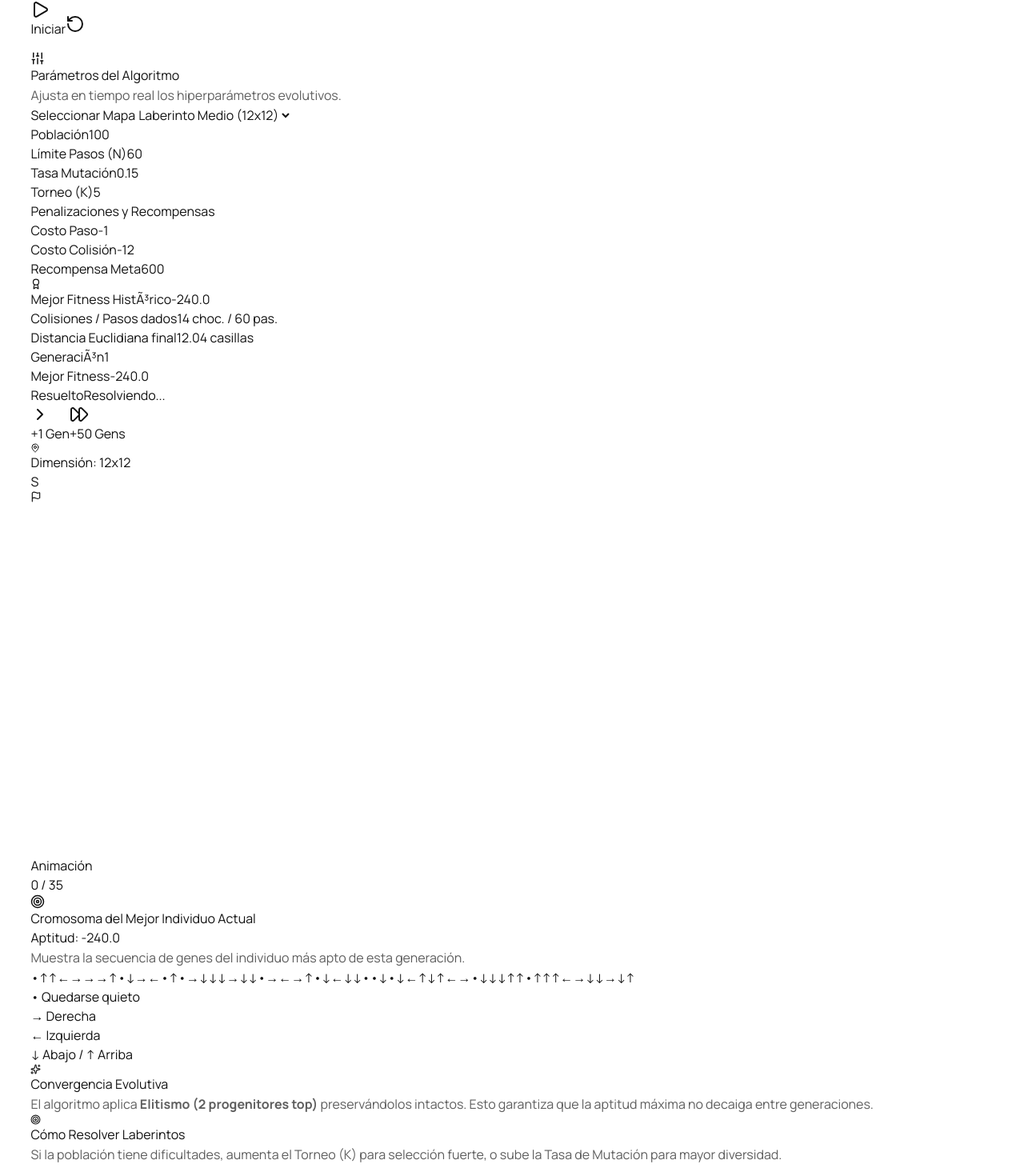
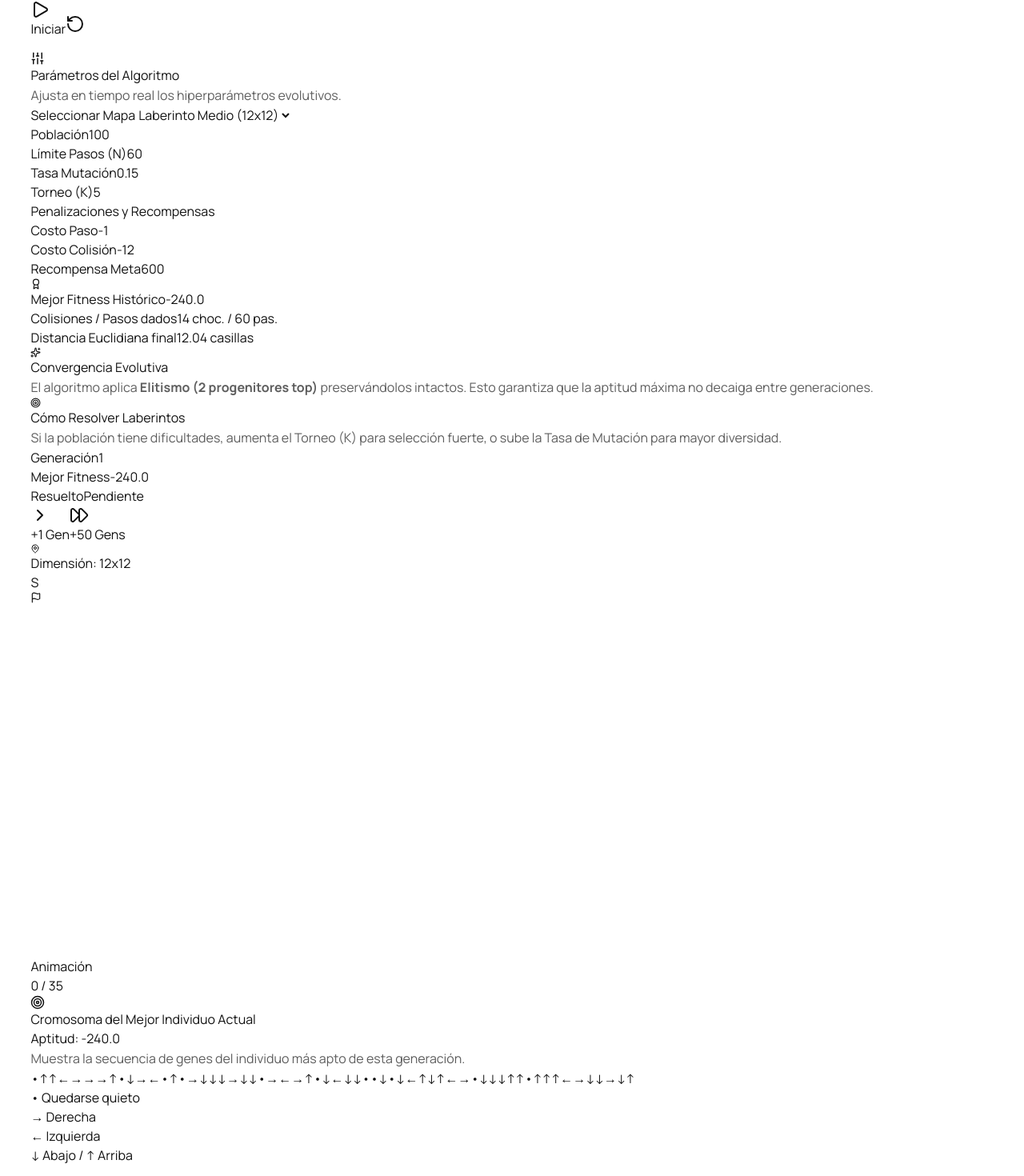
Before and after one commit to iamrodrigodev/parcial-ia-ga, a React (Vite) app: page /laberinto in a window 1280 px wide. Shown: the part 324-1794 px from the top of the page at 80% size. Built offline with nearby package versions, Linux system fonts and the light colour scheme.

Commit message:
feat(laberinto): unificar UI en modo claro y estados de control

```diff
--- a/src/features/laberinto/PaginaLaberinto.tsx
+++ b/src/features/laberinto/PaginaLaberinto.tsx
@@ -46,23 +46,23 @@ export function PaginaLaberinto() {
 
   const colorPorGen = (gen: number) => {
     switch (gen) {
-      case 0: return 'text-zinc-400 bg-zinc-100 dark:bg-zinc-900 border-zinc-200 dark:border-zinc-800';
-      case 1: return 'text-blue-500 bg-blue-50 dark:bg-blue-950/30 border-blue-200 dark:border-blue-900';
-      case 2: return 'text-purple-500 bg-purple-50 dark:bg-purple-950/30 border-purple-200 dark:border-purple-900';
-      case 3: return 'text-emerald-500 bg-emerald-50 dark:bg-emerald-950/30 border-emerald-200 dark:border-emerald-900';
-      case 4: return 'text-rose-500 bg-rose-50 dark:bg-rose-950/30 border-rose-200 dark:border-rose-900';
+      case 0: return 'text-zinc-400 bg-zinc-100 border-zinc-200';
+      case 1: return 'text-blue-500 bg-blue-50 border-blue-200';
+      case 2: return 'text-purple-500 bg-purple-50 border-purple-200';
+      case 3: return 'text-emerald-500 bg-emerald-50 border-emerald-200';
+      case 4: return 'text-rose-500 bg-rose-50 border-rose-200';
       default: return 'text-zinc-500 bg-zinc-100';
     }
   };
 
   return (
-    <div className="container page-stack">
+    <div className="container page-stack font-sans">
       {/* Title Header */}
       <div className="flex flex-col md:flex-row md:items-center justify-between gap-4 border-b pb-5 mb-4">
         <div>
-          <h1 className="text-3xl font-extrabold tracking-tight bg-gradient-to-r from-zinc-900 to-zinc-600 dark:from-white dark:to-zinc-400 bg-clip-text text-transparent flex items-center gap-2">
-            <Dna className="text-zinc-900 dark:text-white" size={32} />
-            ResoluciÃ³n de Laberintos con Algoritmo GenÃ©tico
+          <h1 className="text-3xl font-extrabold tracking-tight bg-gradient-to-r from-zinc-900 to-zinc-600 bg-clip-text text-transparent flex items-center gap-2">
+            <Dna className="text-zinc-900" size={32} />
+            Resolución de Laberintos con Algoritmo Genético
           </h1>
           <p className="text-muted-foreground text-sm mt-1">
             Simula poblaciones evolutivas cruzando cromosomas de movimiento para resolver laberintos discretos.
@@ -79,11 +79,11 @@ export function PaginaLaberinto() {
             <span>{reproduciendo ? 'Pausar' : 'Iniciar'}</span>
           </Boton>
           <Boton
-            variante="secundario"
+            variante="primario"
             icono={RotateCcw}
             onClick={reiniciarPoblacion}
-            className="border"
-            title="Reiniciar SimulaciÃ³n"
+            className=""
+            title="Reiniciar Simulación"
           />
         </div>
       </div>
@@ -100,6 +100,7 @@ export function PaginaLaberinto() {
           />
 
           <PanelMetricasLaberinto mejorIndividuoHistorico={mejorIndividuoHistorico} />
+          <PanelNotasLaberinto />
         </div>
 
         {/* Right Side: Grid Laberinto, Controls & Population rendering */}
@@ -129,7 +130,6 @@ export function PaginaLaberinto() {
             obtenerIconoMovimiento={obtenerIconoMovimiento}
             colorPorGen={colorPorGen}
           />
-          <PanelNotasLaberinto />
 
         </div>
 
--- a/src/features/laberinto/components/BarraControlLaberinto.tsx
+++ b/src/features/laberinto/components/BarraControlLaberinto.tsx
@@ -19,30 +19,34 @@ export function BarraControlLaberinto({
   avanzar50Generaciones,
 }: Props) {
   return (
-    <div className="flex flex-wrap items-center justify-between gap-3 bg-zinc-50 dark:bg-zinc-900 border p-3.5 rounded-xl shadow-sm">
+    <div className="flex flex-wrap items-center justify-between gap-3 bg-zinc-50 border p-3.5 rounded-xl shadow-sm">
       <div className="flex items-center gap-4">
         <div>
-          <span className="text-xs text-muted-foreground font-semibold uppercase tracking-wider block">GeneraciÃ³n</span>
-          <span className="text-2xl font-black tabular-nums text-zinc-950 dark:text-white">{generacion}</span>
+          <span className="text-xs text-muted-foreground font-semibold uppercase tracking-wider block">Generación</span>
+          <span className="text-2xl font-black tabular-nums text-zinc-950">{generacion}</span>
         </div>
-        <div className="h-8 w-px bg-zinc-200 dark:bg-zinc-800" />
+        <div className="h-8 w-px bg-zinc-200" />
         <div>
           <span className="text-xs text-muted-foreground font-semibold uppercase tracking-wider block">Mejor Fitness</span>
-          <span className="text-2xl font-black tabular-nums text-zinc-950 dark:text-white">
+          <span className="text-2xl font-black tabular-nums text-zinc-950">
             {mejorIndividuoGeneracion ? mejorIndividuoGeneracion.fitness.toFixed(1) : "-"}
           </span>
         </div>
-        <div className="h-8 w-px bg-zinc-200 dark:bg-zinc-800" />
+        <div className="h-8 w-px bg-zinc-200" />
         <div>
           <span className="text-xs text-muted-foreground font-semibold uppercase tracking-wider block">Resuelto</span>
           <span className="flex items-center mt-1">
             {mejorIndividuoGeneracion?.alcanzoMeta ? (
-              <Insignia className="bg-emerald-100 text-emerald-800 dark:bg-emerald-950 dark:text-emerald-300 font-bold border-transparent px-2.5 py-0.5 text-xs">
-                Â¡Ã‰xito!
+              <Insignia className="bg-emerald-100 text-emerald-800 font-bold border-transparent px-2.5 py-0.5 text-xs">
+                ¡Éxito!
+              </Insignia>
+            ) : reproduciendo ? (
+              <Insignia className="bg-zinc-200 text-zinc-700 font-bold border-transparent px-2.5 py-0.5 text-xs animate-pulse">
+                Resolviendo...
               </Insignia>
             ) : (
-              <Insignia className="bg-zinc-200 text-zinc-700 dark:bg-zinc-800 dark:text-zinc-400 font-bold border-transparent px-2.5 py-0.5 text-xs animate-pulse">
-                Resolviendo...
+              <Insignia className="bg-zinc-100 text-zinc-500 font-bold border-transparent px-2.5 py-0.5 text-xs">
+                Pendiente
               </Insignia>
             )}
           </span>
@@ -51,21 +55,21 @@ export function BarraControlLaberinto({
 
       <div className="flex items-center gap-1.5">
         <Boton
-          variante="secundario"
+          variante="primario"
           icono={ChevronRight}
           onClick={avanzarUnaGeneracion}
           disabled={reproduciendo}
-          className="border h-9 text-xs"
-          title="Avanzar exactamente 1 generaciÃ³n inmediatamente"
+          className="h-9 text-xs"
+          title="Avanzar exactamente 1 generación inmediatamente"
         >
           <span>+1 Gen</span>
         </Boton>
         <Boton
-          variante="secundario"
+          variante="primario"
           icono={FastForward}
           onClick={avanzar50Generaciones}
           disabled={reproduciendo}
-          className="border h-9 text-xs"
+          className="h-9 text-xs"
           title="Avanzar 50 generaciones inmediatamente en segundo plano"
         >
           <span>+50 Gens</span>
--- a/src/features/laberinto/components/GridLaberinto.tsx
+++ b/src/features/laberinto/components/GridLaberinto.tsx
@@ -17,14 +17,14 @@ interface Props {
 
 export function GridLaberinto({ mapaActual, filas, columnas, caminoDestacado, poblacion, pasoSimulacion, mejorIndividuoGeneracion, inicio, maxPasosSimulacion }: Props) {
   return (
-    <div className="flex flex-col items-center bg-zinc-50 dark:bg-zinc-950 rounded-2xl border p-6 shadow-inner relative overflow-hidden">
+    <div className="flex flex-col items-center bg-zinc-50 rounded-2xl border p-6 shadow-inner relative overflow-hidden">
       <div className="absolute top-2 right-3 flex items-center gap-1">
         <MapPin size={12} className="text-muted-foreground" />
         <span className="text-[10px] text-muted-foreground font-semibold uppercase tracking-wider">Dimensión: {columnas}x{filas}</span>
       </div>
 
       <div
-        className="grid gap-0.5 border border-zinc-300 dark:border-zinc-800 p-1.5 rounded-lg bg-zinc-200/80 dark:bg-zinc-900/80 shadow-md w-full relative"
+        className="grid gap-0.5 border border-zinc-300 p-1.5 rounded-lg bg-zinc-200/80 shadow-md w-full relative"
         style={{ gridTemplateColumns: `repeat(${columnas}, minmax(0, 1fr))`, maxWidth: `${columnas * 40}px`, aspectRatio: `${columnas} / ${filas}` }}
       >
         {mapaActual.map((fila, y) =>
@@ -49,7 +49,7 @@ export function GridLaberinto({ mapaActual, filas, columnas, caminoDestacado, po
                     ? "bg-emerald-500/10 border border-emerald-500 text-emerald-600 font-black"
                     : esFin
                     ? "bg-amber-500/10 border border-amber-500 text-amber-500 font-black animate-pulse"
-                    : "bg-white dark:bg-zinc-950 border border-zinc-100 dark:border-zinc-900/50"
+                    : "bg-white border border-zinc-100"
                 }`}
               >
                 {esCaminoMejor && !esInicio && !esFin && (
@@ -88,12 +88,12 @@ export function GridLaberinto({ mapaActual, filas, columnas, caminoDestacado, po
       </div>
 
       {mejorIndividuoGeneracion && (
-        <div className="w-full max-w-[450px] mt-4 flex items-center justify-between gap-3 text-xs bg-white dark:bg-zinc-900 border rounded-lg p-2.5 shadow-sm">
+        <div className="w-full max-w-[450px] mt-4 flex items-center justify-between gap-3 text-xs bg-white border rounded-lg p-2.5 shadow-sm">
           <span className="font-semibold text-muted-foreground">Animación</span>
-          <div className="flex-1 h-2 bg-zinc-100 dark:bg-zinc-800 rounded relative overflow-hidden">
+          <div className="flex-1 h-2 bg-zinc-100 rounded relative overflow-hidden">
             <div className="absolute h-full bg-indigo-600 rounded transition-all duration-300" style={{ width: `${(pasoSimulacion / maxPasosSimulacion) * 100}%` }} />
           </div>
-          <span className="font-bold tabular-nums text-zinc-800 dark:text-zinc-200">{pasoSimulacion} / {maxPasosSimulacion}</span>
+          <span className="font-bold tabular-nums text-zinc-800">{pasoSimulacion} / {maxPasosSimulacion}</span>
         </div>
       )}
     </div>
--- a/src/features/laberinto/components/PanelConfiguracionLaberinto.tsx
+++ b/src/features/laberinto/components/PanelConfiguracionLaberinto.tsx
@@ -22,7 +22,7 @@ export function PanelConfiguracionLaberinto({ config, mapaId, setMapaId, cambiar
       </EncabezadoTarjeta>
       <ContenidoTarjeta className="space-y-4">
         <div className="flex flex-col gap-1.5">
-          <label className="text-xs font-semibold text-zinc-700 dark:text-zinc-300">Seleccionar Mapa</label>
+          <label className="text-xs font-semibold text-zinc-700">Seleccionar Mapa</label>
           <select
             value={mapaId}
             onChange={(e) => setMapaId(e.target.value)}
@@ -36,40 +36,40 @@ export function PanelConfiguracionLaberinto({ config, mapaId, setMapaId, cambiar
 
         <div className="grid grid-cols-2 gap-3">
           <div className="flex flex-col gap-1.5">
-            <label className="text-xs font-semibold text-zinc-700 dark:text-zinc-300">Población</label>
+            <label className="text-xs font-semibold text-zinc-700">Población</label>
             <Entrada type="number" min={10} max={500} value={config.cantidadIndividuos} onChange={(e) => cambiarConfiguracion("cantidadIndividuos", Math.max(10, parseInt(e.target.value) || 10))} />
           </div>
           <div className="flex flex-col gap-1.5">
-            <label className="text-xs font-semibold text-zinc-700 dark:text-zinc-300">Límite Pasos (N)</label>
+            <label className="text-xs font-semibold text-zinc-700">Límite Pasos (N)</label>
             <Entrada type="number" min={5} max={200} value={config.limitePasos} onChange={(e) => cambiarConfiguracion("limitePasos", Math.max(5, parseInt(e.target.value) || 5))} />
           </div>
         </div>
 
         <div className="grid grid-cols-2 gap-3">
           <div className="flex flex-col gap-1.5">
-            <label className="text-xs font-semibold text-zinc-700 dark:text-zinc-300">Tasa Mutación</label>
+            <label className="text-xs font-semibold text-zinc-700">Tasa Mutación</label>
             <Entrada type="number" step={0.01} min={0} max={1} value={config.tasaMutacion} onChange={(e) => cambiarConfiguracion("tasaMutacion", Math.max(0, Math.min(1, parseFloat(e.target.value) || 0)))} />
           </div>
           <div className="flex flex-col gap-1.5">
-            <label className="text-xs font-semibold text-zinc-700 dark:text-zinc-300">Torneo (K)</label>
+            <label className="text-xs font-semibold text-zinc-700">Torneo (K)</label>
             <Entrada type="number" min={2} max={20} value={config.tamanoTorneo} onChange={(e) => cambiarConfiguracion("tamanoTorneo", Math.max(2, parseInt(e.target.value) || 2))} />
           </div>
         </div>
 
         <div className="border-t my-3 pt-3">
-          <h4 className="text-xs font-bold text-zinc-800 dark:text-zinc-200 mb-2.5">Penalizaciones y Recompensas</h4>
+          <h4 className="text-xs font-bold text-zinc-800 mb-2.5">Penalizaciones y Recompensas</h4>
           <div className="grid grid-cols-2 gap-3">
             <div className="flex flex-col gap-1.5">
-              <label className="text-xs font-semibold text-zinc-700 dark:text-zinc-300">Costo Paso</label>
+              <label className="text-xs font-semibold text-zinc-700">Costo Paso</label>
               <Entrada type="number" max={0} value={config.penalizacionPaso} onChange={(e) => cambiarConfiguracion("penalizacionPaso", Math.min(0, parseInt(e.target.value) || 0))} />
             </div>
             <div className="flex flex-col gap-1.5">
-              <label className="text-xs font-semibold text-zinc-700 dark:text-zinc-300">Costo Colisión</label>
+              <label className="text-xs font-semibold text-zinc-700">Costo Colisión</label>
               <Entrada type="number" max={0} value={config.penalizacionMuro} onChange={(e) => cambiarConfiguracion("penalizacionMuro", Math.min(0, parseInt(e.target.value) || 0))} />
             </div>
           </div>
           <div className="flex flex-col gap-1.5 mt-3">
-            <label className="text-xs font-semibold text-zinc-700 dark:text-zinc-300">Recompensa Meta</label>
+            <label className="text-xs font-semibold text-zinc-700">Recompensa Meta</label>
             <Entrada type="number" min={0} value={config.recompensaMeta} onChange={(e) => cambiarConfiguracion("recompensaMeta", Math.max(0, parseInt(e.target.value) || 0))} />
           </div>
         </div>
--- a/src/features/laberinto/components/PanelCromosomaLaberinto.tsx
+++ b/src/features/laberinto/components/PanelCromosomaLaberinto.tsx
@@ -20,7 +20,7 @@ export function PanelCromosomaLaberinto({ mejorIndividuoGeneracion, pasoSimulaci
             <Target size={18} className="text-indigo-600" />
             <TituloTarjeta className="text-base font-bold">Cromosoma del Mejor Individuo Actual</TituloTarjeta>
           </div>
-          <span className="text-xs bg-indigo-50 text-indigo-700 dark:bg-indigo-950/40 dark:text-indigo-300 font-bold px-2 py-0.5 rounded border border-indigo-150">
+          <span className="text-xs bg-indigo-50 text-indigo-700 font-bold px-2 py-0.5 rounded border border-indigo-150">
             Aptitud: {mejorIndividuoGeneracion.fitness.toFixed(1)}
           </span>
         </div>
@@ -29,7 +29,7 @@ export function PanelCromosomaLaberinto({ mejorIndividuoGeneracion, pasoSimulaci
         </DescripcionTarjeta>
       </EncabezadoTarjeta>
       <ContenidoTarjeta className="pb-4 pt-0">
-        <div className="flex flex-wrap gap-1 bg-zinc-50 dark:bg-zinc-900 p-3 rounded-lg border max-h-[140px] overflow-y-auto">
+        <div className="flex flex-wrap gap-1 bg-zinc-50 p-3 rounded-lg border max-h-[140px] overflow-y-auto">
           {mejorIndividuoGeneracion.cromosoma.map((gen, idx) => {
             const activeGeneIndex = mejorIndividuoGeneracion.trayectoria[pasoSimulacion]?.geneIndex ?? -1;
             const esPasoActivo = idx <= activeGeneIndex;
--- a/src/features/laberinto/components/PanelMetricasLaberinto.tsx
+++ b/src/features/laberinto/components/PanelMetricasLaberinto.tsx
@@ -10,14 +10,14 @@ export function PanelMetricasLaberinto({ mejorIndividuoHistorico }: Props) {
   if (!mejorIndividuoHistorico) return null;
 
   return (
-    <Tarjeta className="bg-zinc-50 dark:bg-zinc-900 border">
+    <Tarjeta className="bg-zinc-50 border">
       <ContenidoTarjeta className="p-4 flex flex-col gap-3">
         <div className="flex items-center justify-between">
           <span className="text-xs font-semibold text-muted-foreground flex items-center gap-1">
             <Award size={14} className="text-amber-500" />
-            Mejor Fitness HistÃ³rico
+            Mejor Fitness Histórico
           </span>
-          <span className="text-sm font-extrabold text-amber-600 dark:text-amber-400">
+          <span className="text-sm font-extrabold text-amber-600">
             {mejorIndividuoHistorico.fitness.toFixed(1)}
           </span>
         </div>
@@ -29,7 +29,7 @@ export function PanelMetricasLaberinto({ mejorIndividuoHistorico }: Props) {
         </div>
         <div className="flex items-center justify-between border-t pt-2">
           <span className="text-xs font-semibold text-muted-foreground">Distancia Euclidiana final</span>
-          <span className="text-xs font-bold text-zinc-800 dark:text-zinc-200">
+          <span className="text-xs font-bold text-zinc-800">
             {mejorIndividuoHistorico.distanciaFinal.toFixed(2)} casillas
           </span>
         </div>
--- a/src/features/laberinto/components/PanelNotasLaberinto.tsx
+++ b/src/features/laberinto/components/PanelNotasLaberinto.tsx
@@ -3,9 +3,9 @@ import { Tarjeta } from "@/components/ui/tarjeta";
 
 export function PanelNotasLaberinto() {
   return (
-    <div className="grid grid-cols-1 md:grid-cols-2 gap-4">
+    <div className="flex flex-col gap-4">
       <Tarjeta className="border p-4 bg-muted/5">
-        <h4 className="text-xs font-extrabold text-zinc-800 dark:text-zinc-200 uppercase tracking-wide flex items-center gap-1">
+        <h4 className="text-xs font-extrabold text-zinc-800 uppercase tracking-wide flex items-center gap-1">
           <Sparkles size={13} className="text-zinc-600" />
           Convergencia Evolutiva
         </h4>
@@ -15,7 +15,7 @@ export function PanelNotasLaberinto() {
       </Tarjeta>
 
       <Tarjeta className="border p-4 bg-muted/5">
-        <h4 className="text-xs font-extrabold text-zinc-800 dark:text-zinc-200 uppercase tracking-wide flex items-center gap-1">
+        <h4 className="text-xs font-extrabold text-zinc-800 uppercase tracking-wide flex items-center gap-1">
           <Target size={13} className="text-zinc-600" />
           Cómo Resolver Laberintos
         </h4>
--- a/src/main.tsx
+++ b/src/main.tsx
@@ -2,6 +2,9 @@ import { StrictMode } from "react";
 import { createRoot } from "react-dom/client";
 import { Aplicacion } from "@/app/Aplicacion";
 import "@/styles/globals.scss";
+
+document.documentElement.classList.remove("dark");
+document.documentElement.style.colorScheme = "light";
 
 createRoot(document.getElementById("root")!).render(
   <StrictMode>
--- a/tailwind.config.js
+++ b/tailwind.config.js
@@ -1,5 +1,6 @@
 /** @type {import('tailwindcss').Config} */
 export default {
+  darkMode: "class",
   content: [
     "./index.html",
     "./src/**/*.{js,ts,jsx,tsx}",
```
